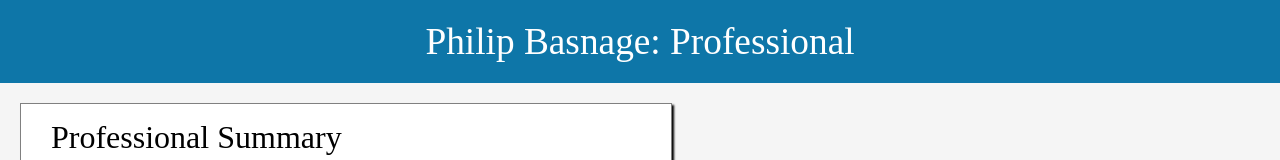
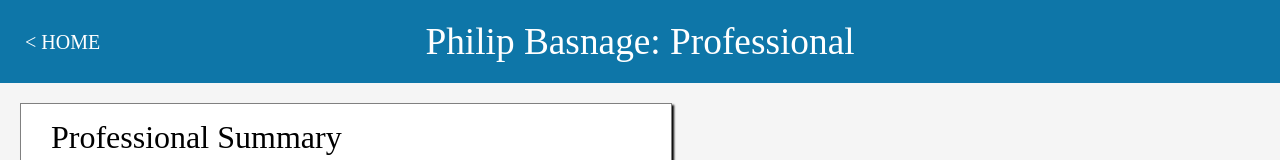
Before and after one commit to pbasnage/Philip-Basnage-Website, a React (Create React App) app: page /professional in a window 1280 px wide. Shown: the top 160 px of the page. Built offline with nearby package versions, Linux system fonts and the light colour scheme.

Commit message:
back button for professional

```diff
--- a/src/components/professional/professional.component.scss
+++ b/src/components/professional/professional.component.scss
@@ -1,8 +1,16 @@
 @import '../../common.scss';
 
 .main-header {
+    position: relative;
     background-color: $linkedinblue;
     color: white;
+    .back-button {
+        position: absolute;
+        left: 25px;
+        top: 31px;
+        font-size: 20px;
+        cursor: pointer;
+    }
 }
 
 .panels-container {
--- a/src/components/professional/professional.component.tsx
+++ b/src/components/professional/professional.component.tsx
@@ -14,7 +14,10 @@ export class Professional extends React.Component {
     render(): JSX.Element {
         return (
             <div className="professional-wrapper">
-                <div className="main-header">Philip Basnage: Professional</div>
+                <div className="main-header">
+                    Philip Basnage: Professional
+                    <div className="back-button" onClick={this.goToMain}>&lt;&nbsp;HOME</div>
+                </div>
                 <div className="panels-container">
                     <div className="panel">
                         <div className="panel-title">
@@ -46,4 +49,8 @@ export class Professional extends React.Component {
             </div>
         );
     }
+
+    goToMain(): void {
+        window.location.assign("/");
+    }
 }
```
